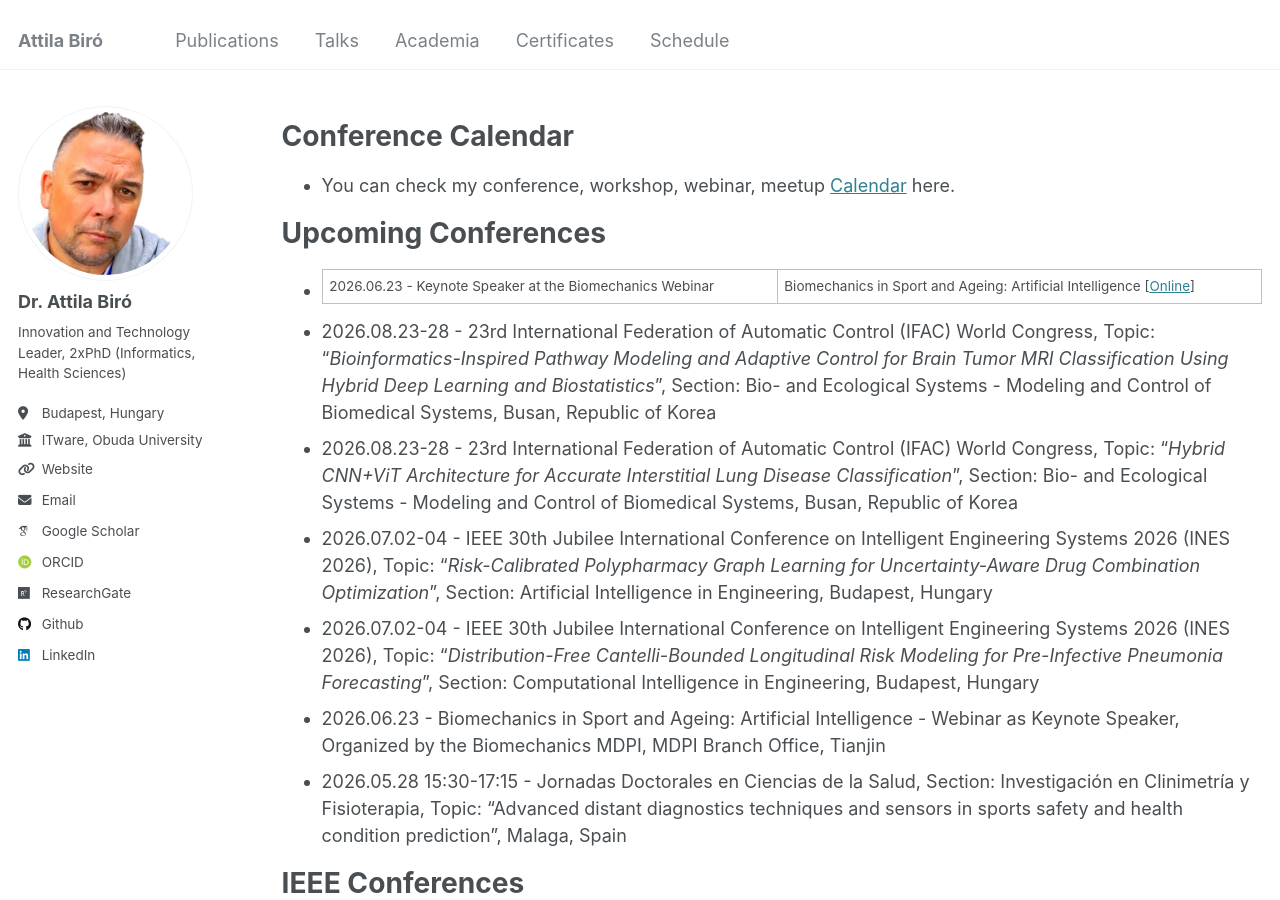
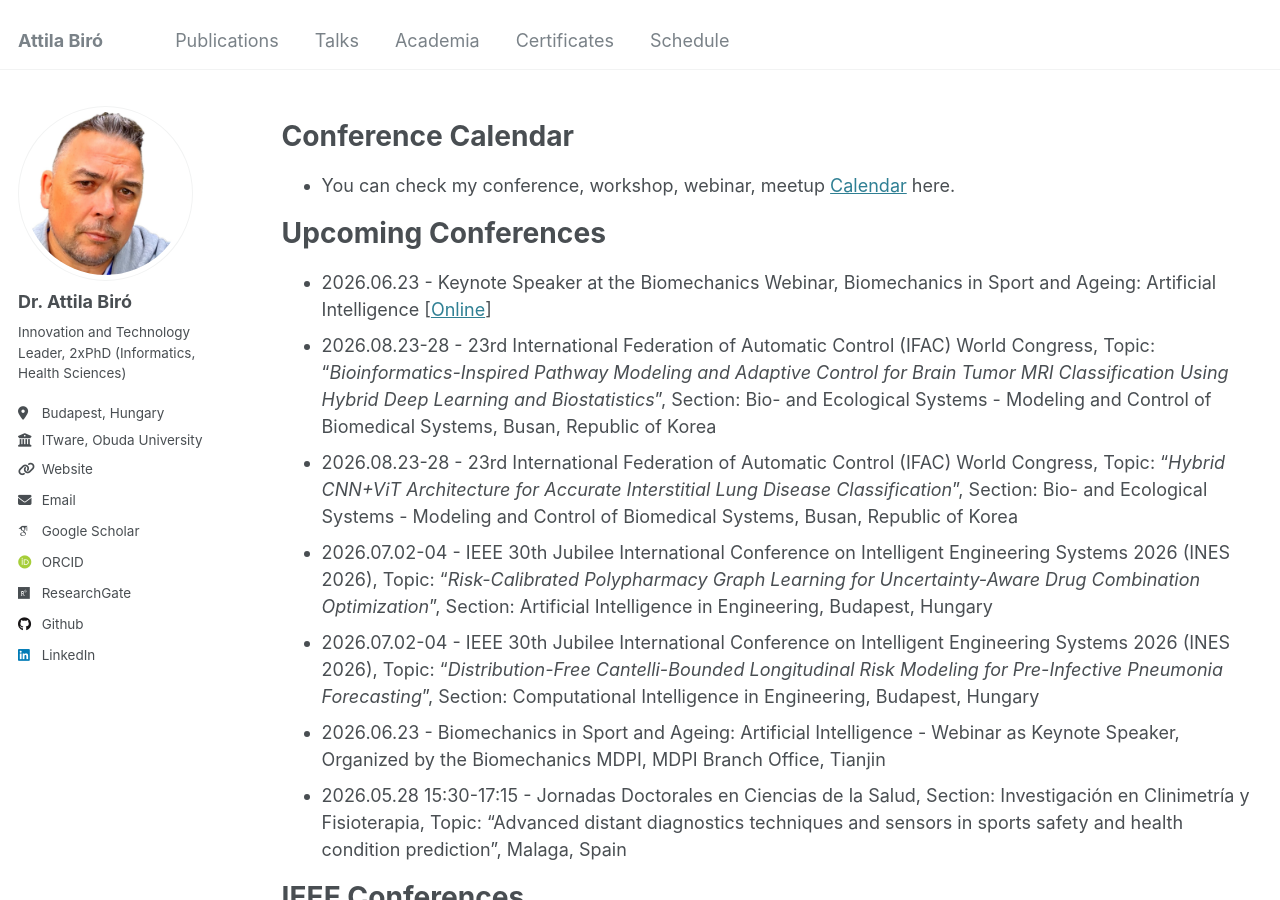
Before and after one commit to biroka/biroka.github.io, a Jekyll site: the page built from _pages/talks.md, in a window 1280 px wide and 900 px high. Built offline with Jekyll 4.4.1, drawn with Linux system fonts in a browser that asks for light colours; some web fonts are replaced.

```diff
--- a/_pages/talks.md
+++ b/_pages/talks.md
@@ -12,7 +12,7 @@ Conference Calendar
 
 Upcoming Conferences
 ======
-* 2026.06.23 - Keynote Speaker at the Biomechanics Webinar | Biomechanics in Sport and Ageing: Artificial Intelligence [<a target="_new" href="https://sciforum.net/event/Biomechanics-1?subscribe&section=#welcomef">Online</a>]
+* 2026.06.23 - Keynote Speaker at the Biomechanics Webinar, Biomechanics in Sport and Ageing: Artificial Intelligence [<a target="_new" href="https://sciforum.net/event/Biomechanics-1?subscribe&section=#welcomef">Online</a>]
 * 2026.08.23-28 - 23rd International Federation of Automatic Control (IFAC) World Congress, Topic: "_Bioinformatics-Inspired Pathway Modeling and Adaptive Control for Brain Tumor MRI Classification Using Hybrid Deep Learning and Biostatistics_", Section: Bio- and Ecological Systems - Modeling and Control of Biomedical Systems, Busan, Republic of Korea
 * 2026.08.23-28 - 23rd International Federation of Automatic Control (IFAC) World Congress, Topic: "_Hybrid CNN+ViT Architecture for Accurate Interstitial Lung Disease Classification_", Section: Bio- and Ecological Systems - Modeling and Control of Biomedical Systems, Busan, Republic of Korea
 * 2026.07.02-04 - IEEE 30th Jubilee International Conference on Intelligent Engineering Systems 2026 (INES 2026), Topic: "_Risk-Calibrated Polypharmacy Graph Learning for Uncertainty-Aware Drug Combination Optimization_", Section: Artificial Intelligence in Engineering, Budapest, Hungary
```
